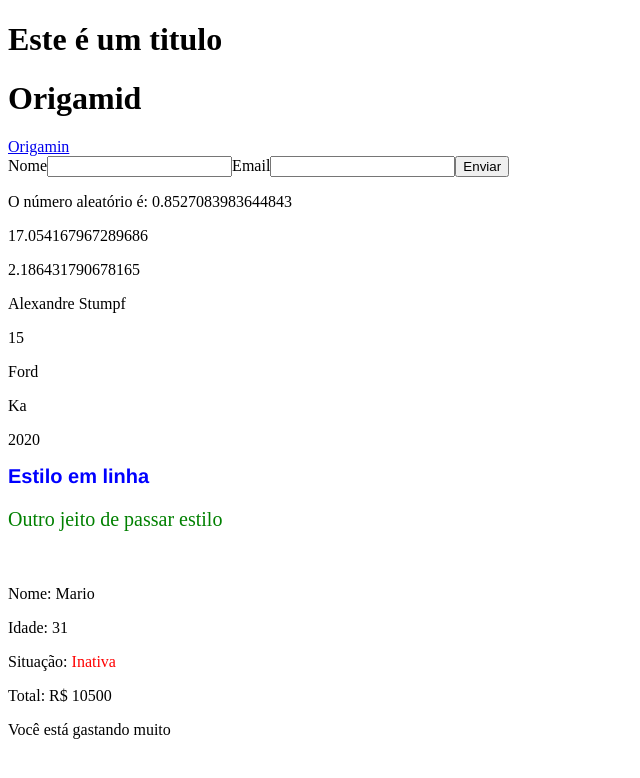
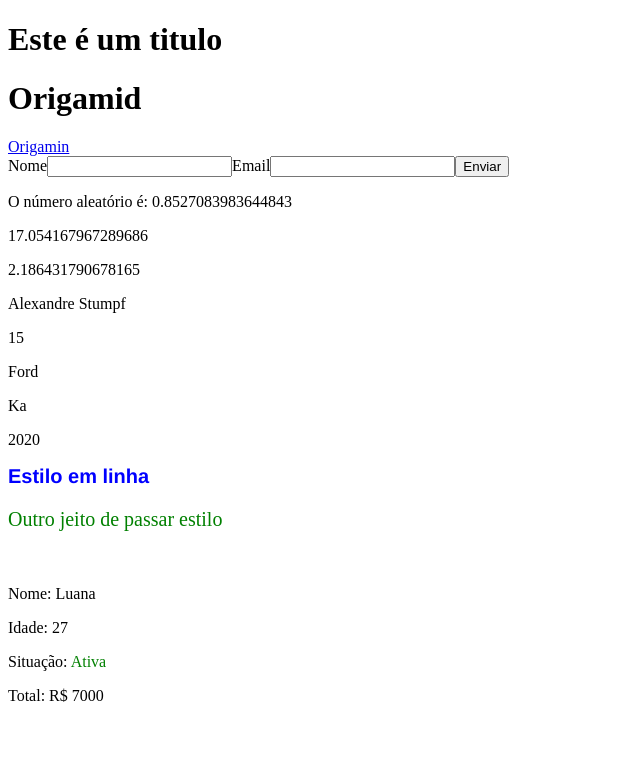
Before and after one commit to stumpf-alexandre/origamid, a React (Vite) app in the folder Modulo2/ferramentaFrontEnd/: page / in a window 1280 px wide. Shown: the top 778 px of the page, without its empty margins (0-640 px from the left). Built offline with nearby package versions, Linux system fonts and the light colour scheme.

Commit message:
trocando os dados do exercicio

```diff
--- a/Modulo2/ferramentaFrontEnd/src/App.jsx
+++ b/Modulo2/ferramentaFrontEnd/src/App.jsx
@@ -63,7 +63,7 @@ const App = () => {
     fontFamily: 'Helvetica',
   };
 
-  const dados = mario; // ou mario
+  const dados = luana; // ou mario
 
   const total = dados.compras
     .map((item) => Number(item.preco.replace('R$ ', '')))
```
